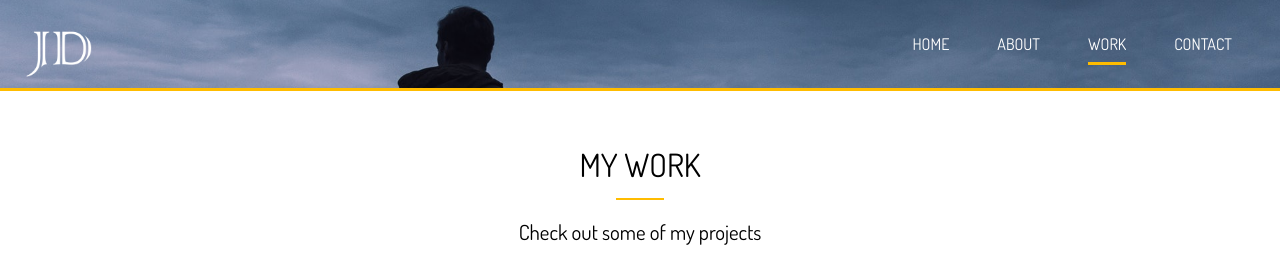
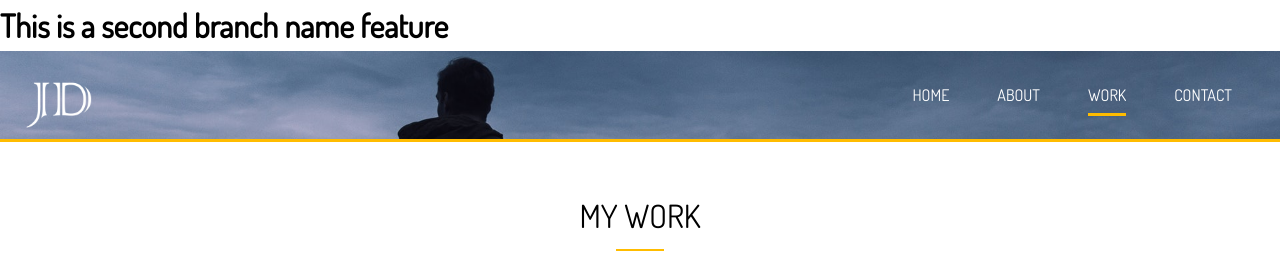
Before and after one commit to arjunesoft/Sass_Portfolio_Project_test, a website: page work.html in a window 1280 px wide. Shown: the top 259 px of the page. Drawn offline with Linux system fonts and the light colour scheme.

Commit message:
Added one h1 tag in work.html

```diff
--- a/work.html
+++ b/work.html
@@ -15,6 +15,8 @@
 </head>
 
 <body>
+
+    <h1>This is a second branch name feature</h1>
     <!-- Header -->
     <header id="header-inner">
         <div class="container">
```
